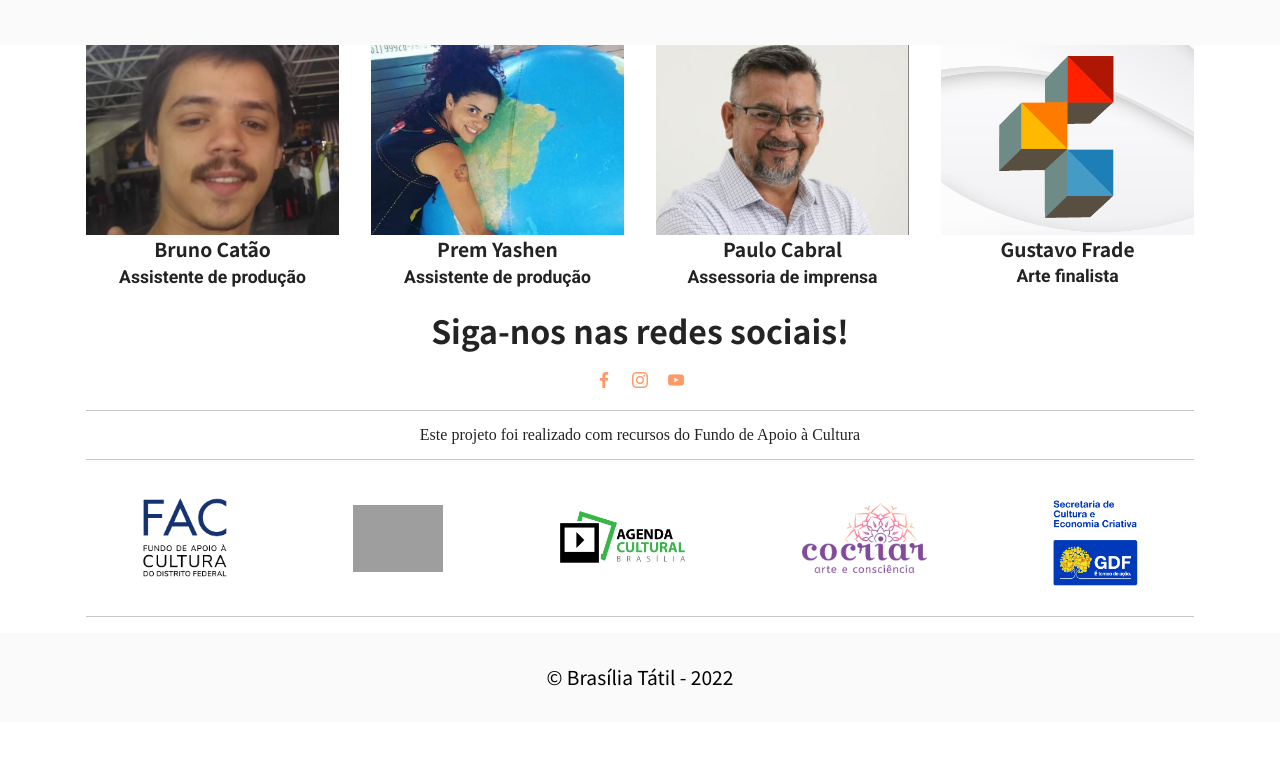
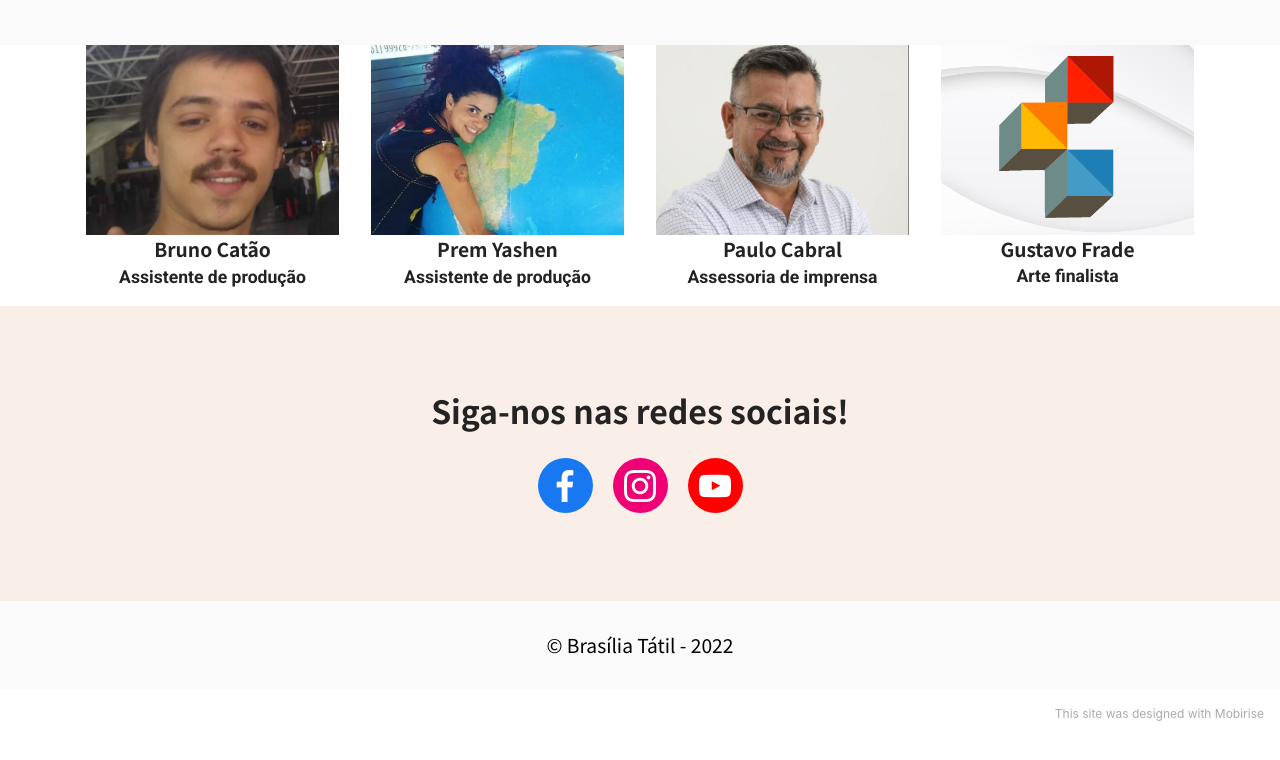
Before and after one commit to 4brasiliatatil/4brasiliatatil, a plain HTML site: page index.html in a window 1280 px wide. Shown: the part 2702-3462 px from the top of the page. After the commit the page ends 3440 px from the top, so only its background shows below. Drawn offline with nearby package versions, Linux system fonts and the light colour scheme; grey boxes are pictures that could not be loaded.

Commit message:
Add files via upload
novo-index

```diff
--- a/index.html
+++ b/index.html
@@ -1,7 +1,7 @@
 <!DOCTYPE html>
 <html  >
 <head>
-  <!-- Site feito para a quarta edição do projeto Brasília Tátil-->
+  <!-- Site made with Mobirise Website Builder v5.6.0, https://mobirise.com -->
   <meta charset="UTF-8">
   <meta http-equiv="X-UA-Compatible" content="IE=edge">
   <meta name="generator" content="Mobirise v5.6.0, mobirise.com">
@@ -32,19 +32,6 @@
 
 </head>
 <body>
-
-<!----VLIBRAS---->
-    <div vw class="enabled">
-        <div vw-access-button class="active"></div>
-        <div vw-plugin-wrapper>
-          <div class="vw-plugin-top-wrapper"></div>
-        </div>
-    </div>
-      <script src="https://vlibras.gov.br/app/vlibras-plugin.js"></script>
-      <script>
-        new window.VLibras.Widget('https://vlibras.gov.br/app');
-      </script>
-<!----Fim VLibras---->
 
   <section data-bs-version="5.1" class="menu menu3 cid-sWnjBTVuGq" once="menu" id="menu3-1">
 
@@ -100,7 +87,7 @@
             <div class="col-12 col-lg-7">
                 <h1 class="mbr-section-title mbr-fonts-style mb-3 display-2"><strong>4º Brasília Tátil</strong></h1>
 
-                <p class="mbr-text mbr-fonts-style display-7">Realizada com recursos do&nbsp;Fundo de Apoio a Cultura – FAC, da Secretaria de Cultura e Economia Criativa do DF, a quarta edição do Brasília Tátil tem como proposta levar acessibilidade e inclusão a partir da cultura. A iniciativa&nbsp;reúne uma ficha artística composta por mais de 50 artistas com alguma deficiência.&nbsp;</p>
+                <p class="mbr-text mbr-fonts-style display-7">Realizada com recursos do&nbsp;Fundo de Apoio a Cultura – FAC, da Secretaria de Cultura e Economia Criativa do DF, a quarta edição do Brasília Tátil tem como proposta levar acessibilidade e inclusão a partir da cultura. A iniciativa&nbsp;reúne uma ficha artística composta por mais de 50 artistas com alguma&nbsp; deficiência.&nbsp;</p>
                 <div class="mbr-section-btn mt-3"><a class="btn btn-danger display-4" href="page1.html">CONHEÇA O PROJETO!</a></div>
             </div>
         </div>
@@ -119,7 +106,7 @@
                 <h1 class="mbr-section-title mbr-fonts-style mb-3 display-2">
                     <strong>Programação</strong></h1>
                 <p class="mbr-text mbr-fonts-style display-7">&nbsp;Tribo de Jah, Banda Surdodum, Grupo Visão do Samba, Refrão de Mármore, Nó Cego e Coral Armonial são algumas das atrações do 4º Brasília Tátil. O evento traz, ainda, oficinas, exposições e palestras.</p>
-                <div class="mbr-section-btn mt-3"><a class="btn btn-danger display-4" href="https://4brasiliatatil.github.io/4brasiliatatil/programacao.html">CONFIRA!</a></div>
+                <div class="mbr-section-btn mt-3"><a class="btn btn-danger display-4" href="https://mobiri.se">CONFIRA!</a></div>
                 <div class="video-wrapper mt-4"><iframe class="mbr-embedded-video" src="https://www.youtube.com/embed/Ifg28x4dcFU?rel=0&amp;amp;mute=1&amp;showinfo=0&amp;autoplay=1&amp;loop=1&amp;playlist=Ifg28x4dcFU" width="1280" height="720" frameborder="0" allowfullscreen></iframe></div>
             </div>
         </div>
@@ -347,6 +334,10 @@
     </div>
 </section>
 
+<section data-bs-version="5.1" class="share3 cid-sWoasKoMQM" id="share3-o">
+
+
+
 
 
     <div class="container">
@@ -356,11 +347,11 @@
                     <strong>Siga-nos nas redes sociais!</strong></h3>
                 <div class="social-list align-center">
 
-                    <a class="iconfont-wrapper bg-facebook m-2 " target="_blank" href="https://www.facebook.com/BrasiliaTatil">
+                    <a class="iconfont-wrapper bg-facebook m-2 " target="_blank" href="https://mobiri.se">
                             <span class="socicon-facebook socicon"></span>
                         </a>
 
-                        <a class="iconfont-wrapper bg-instagram m-2" href="https://www.instagram.com/brasiliatatil/" target="_blank">
+                        <a class="iconfont-wrapper bg-instagram m-2" href="https://mobiri.se" target="_blank">
                             <span class="socicon-instagram socicon"></span>
                         </a>
 
@@ -379,21 +370,6 @@
     </div>
 </section>
 
-<footer class="footer-content-center">
-        <div class="container">
-            <div class="row justify-content-center">
-                <div class="col col col-md-12">
-                    <hr>
-                    <p class="text-center">Este projeto foi realizado com recursos do Fundo de Apoio à Cultura</p>
-                    <hr>
-                    <div class="linha-logo row justify-content-center"><img class="logo logo-fac" src="assets/images/FAC_Marca_RGB_Cor%20vertical.png"><img class="logo logo-waldir" src="assets/images/ponto%20de%20waldir%20-%20Copia.png"><img class="logo logo-agenda" src="assets/images/logo%20(2).png"><img class="logo logo-apoio" src="assets/images/LOGO_cocriar_AC_cor.png" style="max-width: 13%;"><img class="logo logo-gdf" src="assets/images/SECEC_VERTICAL_-COR%20RGB-01.png"></div>
-                </div>
-            </div>
-            <hr>
-        </div>
-    </footer>
-    <script src="assets/bootstrap/js/bootstrap.min.js"></script>
-
 <section data-bs-version="5.1" class="footer7 cid-sWoay0i63u" once="footers" id="footer7-p">
 
 
@@ -403,12 +379,12 @@
     <div class="container">
         <div class="media-container-row align-center mbr-white">
             <div class="col-12">
-                <p class="mbr-text mb-0 mbr-fonts-style display-7 text-center">
+                <p class="mbr-text mb-0 mbr-fonts-style display-7">
                     © Brasília Tátil - 2022</p>
             </div>
         </div>
     </div>
-</section><section style="background-color: #fff; font-family: -apple-system, BlinkMacSystemFont, 'Segoe UI', 'Roboto', 'Helvetica Neue', Arial, sans-serif; color:#aaa; font-size:12px; padding: 0; align-items: center; display: flex;"><a href="https://mobirise.site/h" style="flex: 1 1; height: 3rem; padding-left: 1rem;"></a><p style="flex: 0 0 auto; margin:0; padding-right:1rem;"><a href="https://mobirise.site" style="color:#aaa;"></a> </p></section><script src="assets/bootstrap/js/bootstrap.bundle.min.js"></script>  <script src="assets/smoothscroll/smooth-scroll.js"></script>  <script src="assets/ytplayer/index.js"></script>  <script src="assets/dropdown/js/navbar-dropdown.js"></script>  <script src="assets/playervimeo/vimeo_player.js"></script>  <script src="assets/theme/js/script.js"></script>
+</section><section style="background-color: #fff; font-family: -apple-system, BlinkMacSystemFont, 'Segoe UI', 'Roboto', 'Helvetica Neue', Arial, sans-serif; color:#aaa; font-size:12px; padding: 0; align-items: center; display: flex;"><a href="https://mobirise.site/m" style="flex: 1 1; height: 3rem; padding-left: 1rem;"></a><p style="flex: 0 0 auto; margin:0; padding-right:1rem;"><a href="https://mobirise.site/c" style="color:#aaa;">This</a> site was designed with Mobirise</p></section><script src="assets/bootstrap/js/bootstrap.bundle.min.js"></script>  <script src="assets/smoothscroll/smooth-scroll.js"></script>  <script src="assets/ytplayer/index.js"></script>  <script src="assets/dropdown/js/navbar-dropdown.js"></script>  <script src="assets/playervimeo/vimeo_player.js"></script>  <script src="assets/theme/js/script.js"></script>
 
 
 </body>
```
